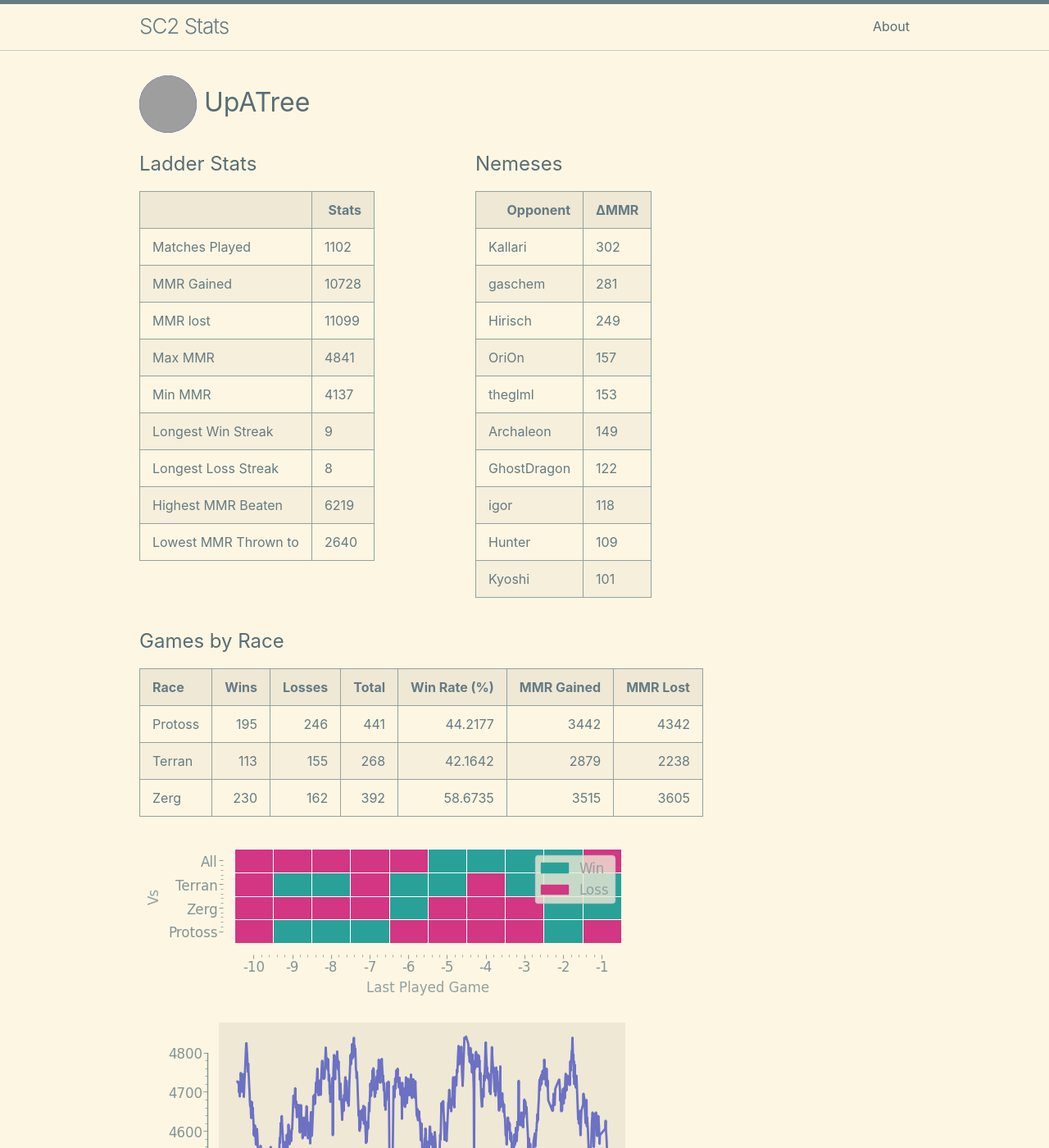
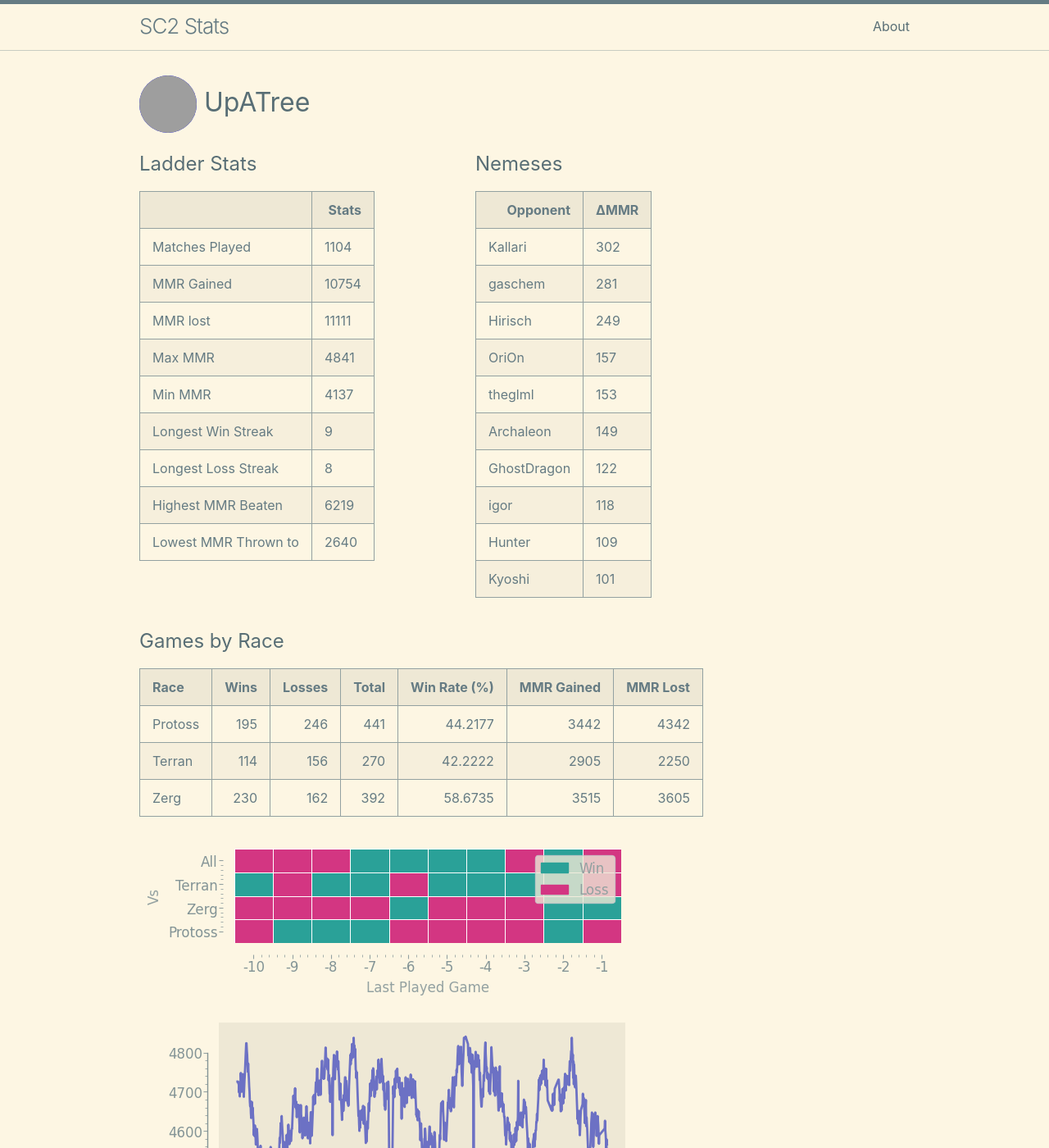
Before and after one commit to kylermurphy/UpATree, a Jekyll site: the page built from docs/index.md, in a window 1280 px wide and 1400 px high. Shown: the whole window at 82% size. Built offline with Jekyll 4.4.1, drawn with Linux system fonts in a browser that asks for light colours; grey boxes are pictures that could not be loaded.

Commit message:
running on push

```diff
--- a/docs/index.md
+++ b/docs/index.md
@@ -18,15 +18,15 @@ layout: home
   <tbody>
     <tr>
       <td>Matches Played</td>
-      <td>1102</td>
+      <td>1104</td>
     </tr>
     <tr>
       <td>MMR Gained</td>
-      <td>10728</td>
+      <td>10754</td>
     </tr>
     <tr>
       <td>MMR lost</td>
-      <td>11099</td>
+      <td>11111</td>
     </tr>
     <tr>
       <td>Max MMR</td>
@@ -115,7 +115,7 @@ layout: home
 | Race    |   Wins |   Losses |   Total |   Win Rate (%) |   MMR Gained |   MMR Lost |
 |:--------|-------:|---------:|--------:|---------------:|-------------:|-----------:|
 | Protoss |    195 |      246 |     441 |        44.2177 |         3442 |       4342 |
-| Terran  |    113 |      155 |     268 |        42.1642 |         2879 |       2238 |
+| Terran  |    114 |      156 |     270 |        42.2222 |         2905 |       2250 |
 | Zerg    |    230 |      162 |     392 |        58.6735 |         3515 |       3605 |
 
 ![Games by Race](./assets/gm_hist.png)
--- a/log.txt
+++ b/log.txt
@@ -325,3 +325,4 @@ Writing a log file 2025-03-06 23:48:00.
 Writing a log file 2025-03-07 16:28:04.
 Writing a log file 2025-03-07 16:51:27.
 Writing a log file 2025-03-07 17:19:10.
+Writing a log file 2025-03-07 17:34:53.
```
Also changed, not shown: docs/assets/MMR.png, docs/assets/daily.png, docs/assets/gm_hist.png, docs/assets/r_wrt.png, 1 other file.
